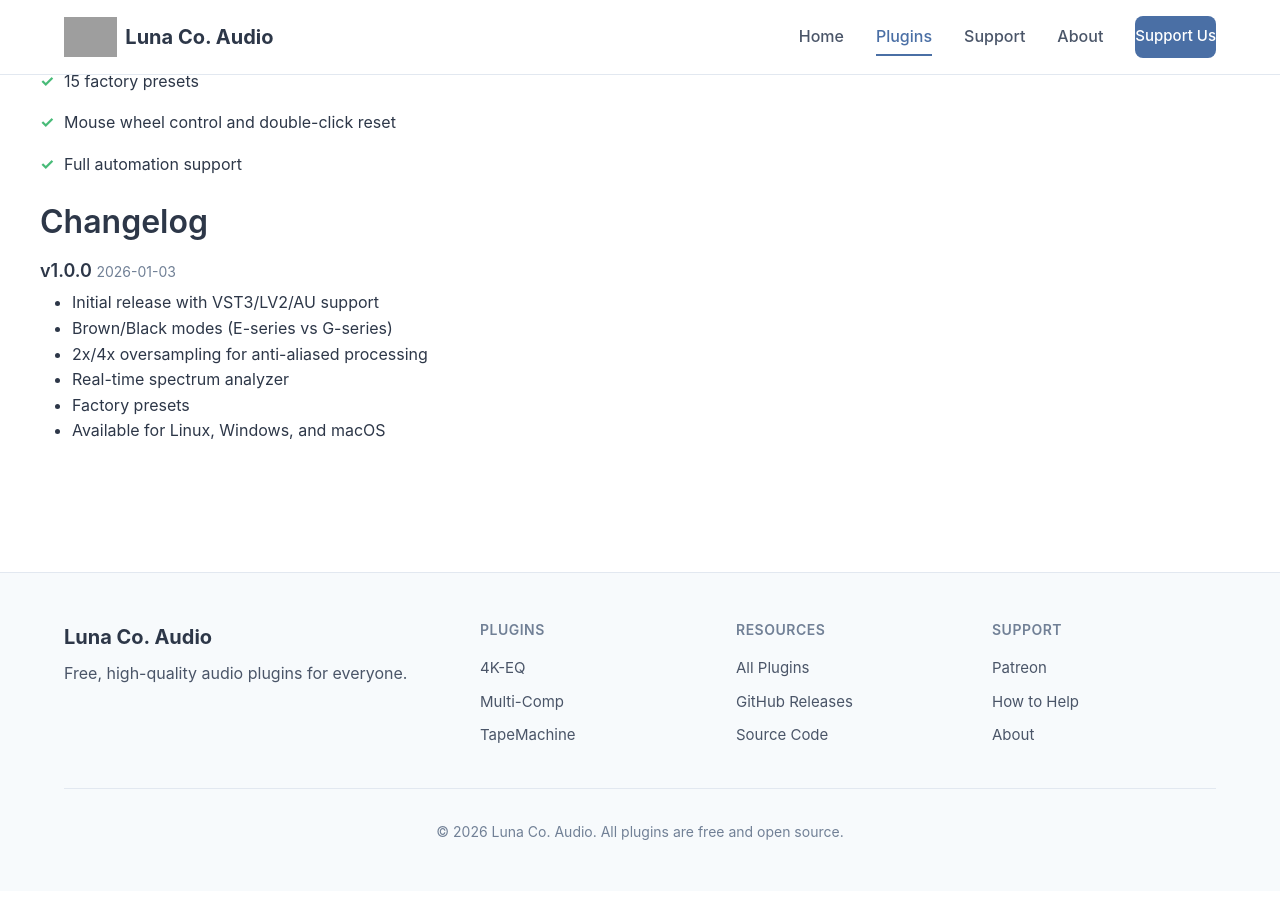
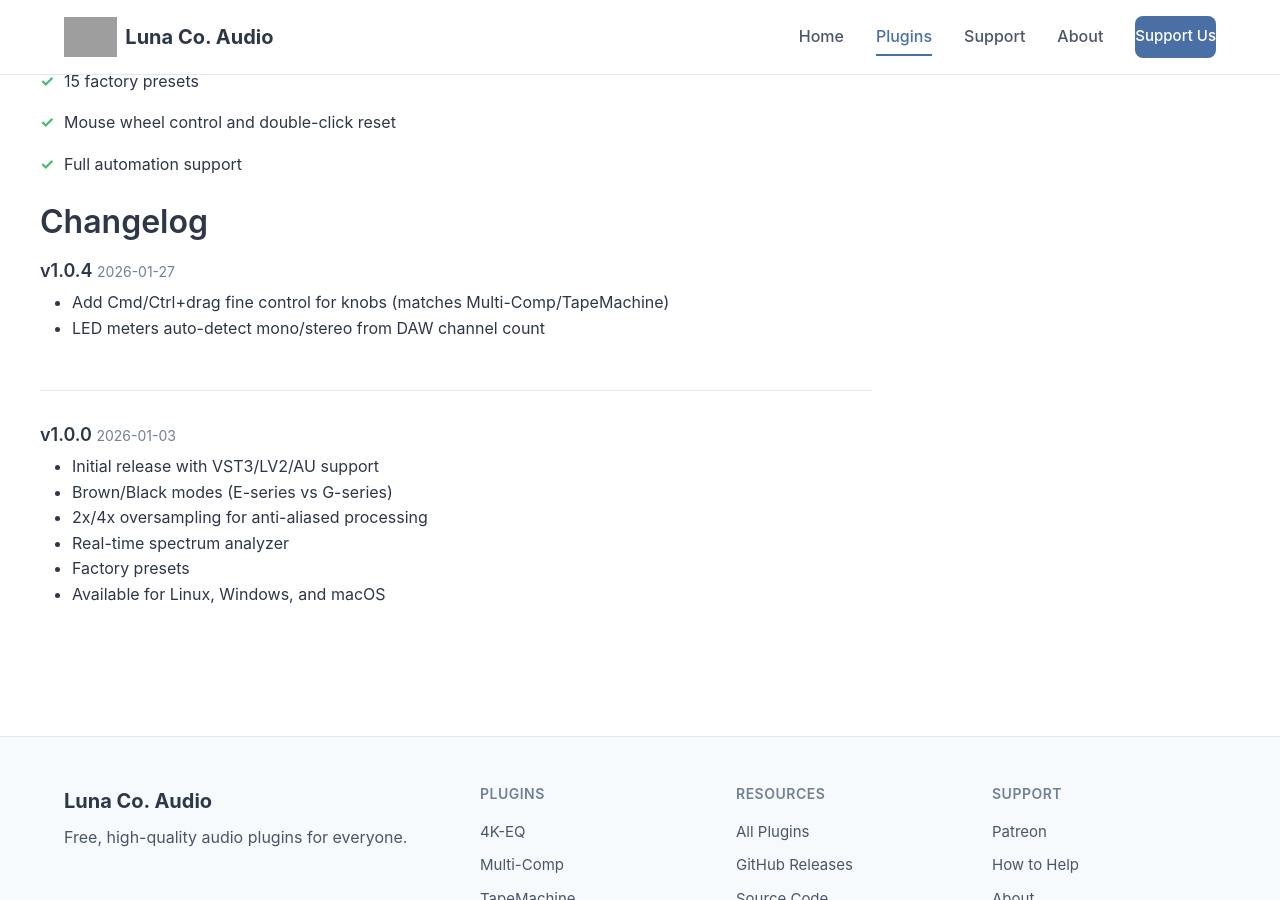
Before and after one commit to dusk-audio/dusk-audio.github.io, a Jekyll site: the page built from _plugins/4k-eq.md, in a window 1280 px wide and 900 px high, scrolled down 5216 px. Built offline with Jekyll 4.4.1, drawn with Linux system fonts in a browser that asks for light colours; some of the changed text lies outside the part shown; grey boxes are pictures that could not be loaded.

Commit message:
Update 4K EQ to v1.0.4
- Cmd/Ctrl+drag fine control for knobs
- LED meters auto-detect mono/stereo

```diff
--- a/_data/plugins.yml
+++ b/_data/plugins.yml
@@ -11,7 +11,7 @@
   description: "Professional 4-band parametric EQ with Brown/Black modes, analog saturation modeling, and real-time spectrum analyzer. The legendary console sound, completely free."
   status: "released"
   featured: true
-  version: "1.0.0"
+  version: "1.0.4"
 
 # ============================================
 # RELEASED
--- a/_plugins/4k-eq.md
+++ b/_plugins/4k-eq.md
@@ -4,7 +4,7 @@ title: 4K-EQ
 slug: 4k-eq
 tagline: Classic British Console EQ Emulation
 description: Professional 4-band parametric equalizer with analog modeling. Free VST3, LV2, and AU plugin for Linux, Windows, and macOS.
-version: "1.0.0"
+version: "1.0.4"
 screenshot: /assets/images/plugins/4k-eq-screenshot.png
 
 features:
@@ -29,6 +29,11 @@ requirements:
   - "Sample rates: 44.1kHz – 192kHz"
 
 changelog:
+  - version: "1.0.4"
+    date: "2026-01-27"
+    changes:
+      - Add Cmd/Ctrl+drag fine control for knobs (matches Multi-Comp/TapeMachine)
+      - LED meters auto-detect mono/stereo from DAW channel count
   - version: "1.0.0"
     date: "2026-01-03"
     changes:
```
